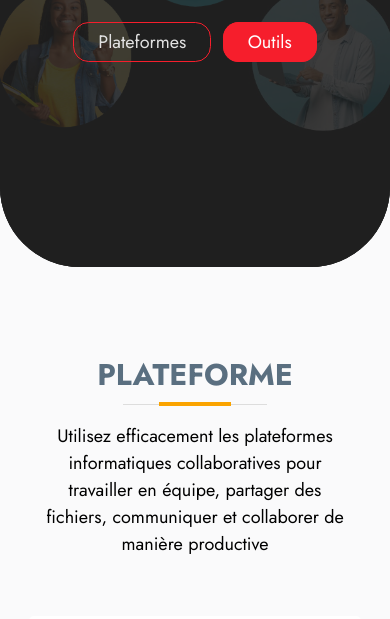
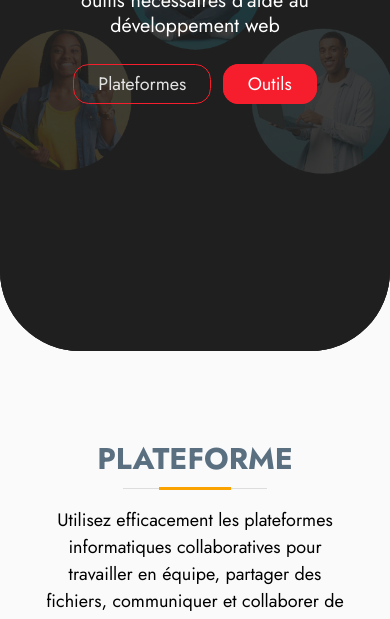
Before and after one commit to mardochee-mawete/pocket_projet, a plain HTML site: page index.html in a window 390 px wide. Shown: the part 476-1095 px from the top of the page. Drawn offline with Linux system fonts and the light colour scheme.

Commit message:
modification bannier

```diff
--- a/style.css
+++ b/style.css
@@ -3,7 +3,7 @@
 
 # Jost : 400, 600, 700
 # Titillium Web : 600
-**********************************************************/
+****************************************************/
 
 :root{
     --font-family-header : 'Titillium Web', sans-serif;
@@ -641,7 +641,7 @@ footer .logo-footer{
         background-size: 400px;
     }
     .container-text-banniere{
-        padding: 10vh 5% 25vh 5%;
+        padding: 15vh 5% 30vh 5%;
     }
     .bt-menu{
         width: 30px;
```
